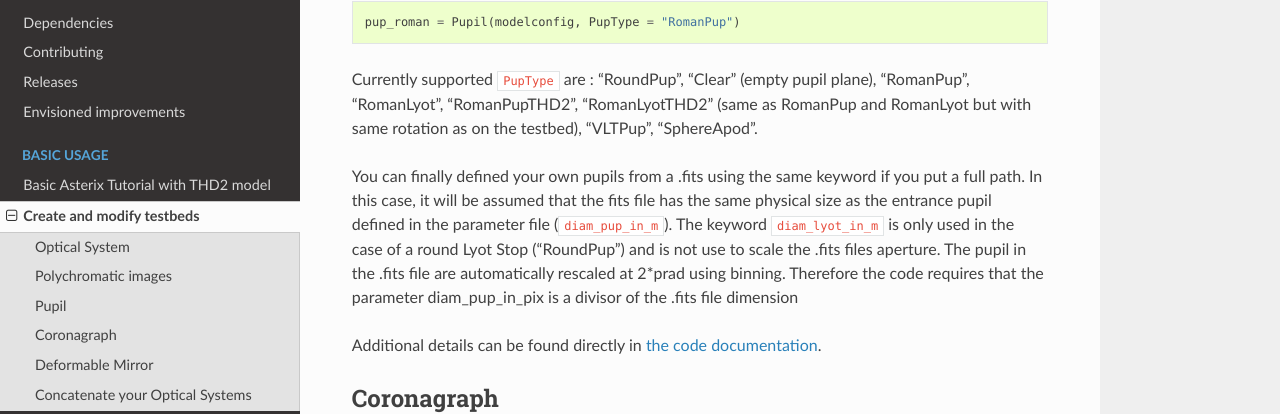
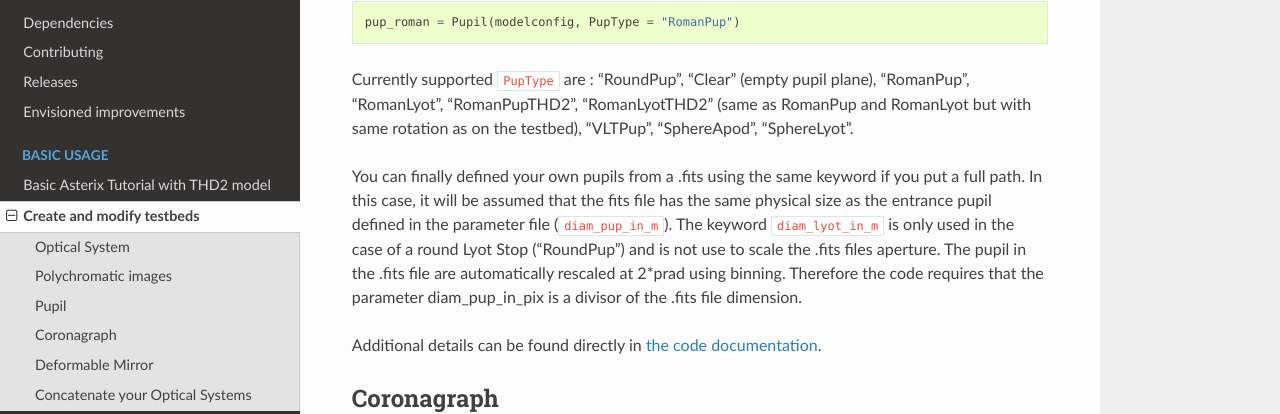
Before and after one commit to johanmazoyer/Asterix, a Sphinx documentation site: the page built from docs/create_my_testbed.rst, in a window 1280 px wide and 1400 px high, scrolled down 3801 px. Shown: the part 188-602 px from the top of the window. Built offline with Sphinx 7.4.7 and the Read the Docs theme 2.0.0, drawn with Linux system fonts in a browser that asks for light colours; some of the changed text lies outside the part shown.

Commit message:
update docs

```diff
--- a/docs/create_my_testbed.rst
+++ b/docs/create_my_testbed.rst
@@ -151,13 +151,13 @@
 
     pup_roman = Pupil(modelconfig, PupType = "RomanPup")
 
-Currently supported ``PupType`` are : "RoundPup", "Clear" (empty pupil plane), "RomanPup", "RomanLyot", "RomanPupTHD2", "RomanLyotTHD2" (same as RomanPup and RomanLyot but with same rotation as on the testbed), "VLTPup", "SphereApod".
+Currently supported ``PupType`` are : "RoundPup", "Clear" (empty pupil plane), "RomanPup", "RomanLyot", "RomanPupTHD2", "RomanLyotTHD2" (same as RomanPup and RomanLyot but with same rotation as on the testbed), "VLTPup", "SphereApod",  "SphereLyot".
 
 You can finally defined your own pupils from a .fits using the same keyword if you put a full path. In this case, it will be assumed that the fits file
 has the same physical size as the entrance pupil defined in the parameter file (``diam_pup_in_m``).
 The keyword ``diam_lyot_in_m`` is only used in the case of a round Lyot Stop ("RoundPup") and is not use to scale the .fits files aperture.
 The pupil in the .fits file are automatically rescaled at 2*prad using binning. Therefore the code requires that the parameter
-diam_pup_in_pix is a divisor of the .fits file dimension
+diam_pup_in_pix is a divisor of the .fits file dimension.
 
 Additional details can be found directly in :ref:`the code documentation <pupil-label>`.
 
@@ -233,7 +233,7 @@
 
 This is a particular subclass of Optical System, because we do not know what is inside
 It can only be initialized by giving a list of Optical Systems and it will create a
-"testbed" with contains all the Optical Systems and associated EF_through functions.
+"testbed" with contains all the Optical Systems and associated ``EF_through`` functions.
 
 .. code-block:: python
 
--- a/docs/run_asterix.rst
+++ b/docs/run_asterix.rst
@@ -101,7 +101,7 @@
     - ``wavelength_0`` : float, central wavelength (in meters).
     - ``Delta_wav`` : float, Spectral band (in meters).
     - ``nb_wav`` : int, Number of monochromatic images in the spectral band (must be odd number). Ignored if ``Delta_wav`` = 0.
-    - ``mandatory_wls`` : list of floats. Specific wavelengths that need to appear to simulate the polychromatic image, ignored if ``Delta_wav`` = 0. Must be in the range ``]wavelength_0 - Delta_wav/2 , wavelength_0 + Delta_wav/2[``. Default is an empty list (``mandatory_wls = ,``). In the case of an empty list case, the nb_wav simulation wavelengths are chosen to be well equally distributed in the Delta_wav. This is an advanced user parameter as it might break the polychromatic correction.
+    - ``mandatory_wls`` : list of floats. Specific wavelengths that need to appear to simulate the polychromatic image, ignored if ``Delta_wav`` = 0. Must be in the range ``]wavelength_0 - Delta_wav/2 , wavelength_0 + Delta_wav/2[``. Default is an empty list (``mandatory_wls = ,``). In the case of an empty list case, the nb_wav simulation wavelengths are chosen to be well equally distributed in the Delta_wav. This is an advanced user parameter as it might break the polychromatic correction so usually it is hidden in the parameter file but can be access manually.
     - ``dimScience`` : int, detector science image size (in pixels).
     - ``Science_sampling`` : float, Sampling in the detector science image lambda/Entrance_pupil_diameter (in pixels).
     - ``diam_pup_in_m`` : float, pupil diameter (in meters).
```
Also changed, not shown: other parts of docs/create_my_testbed.rst (+1 -1 lines).
